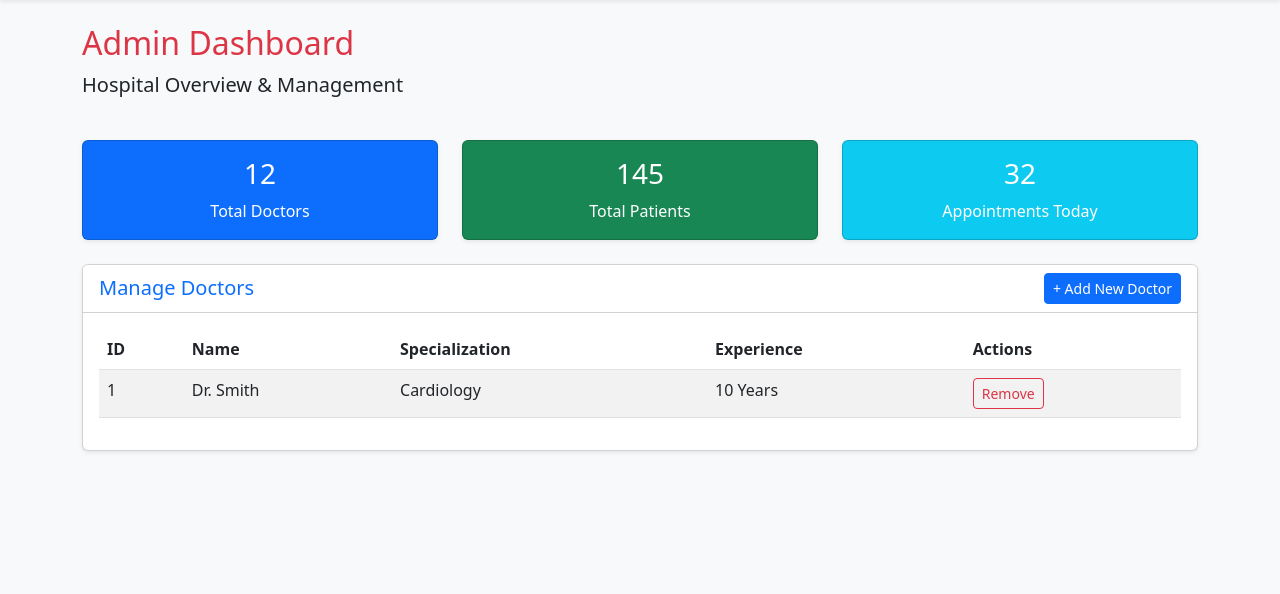
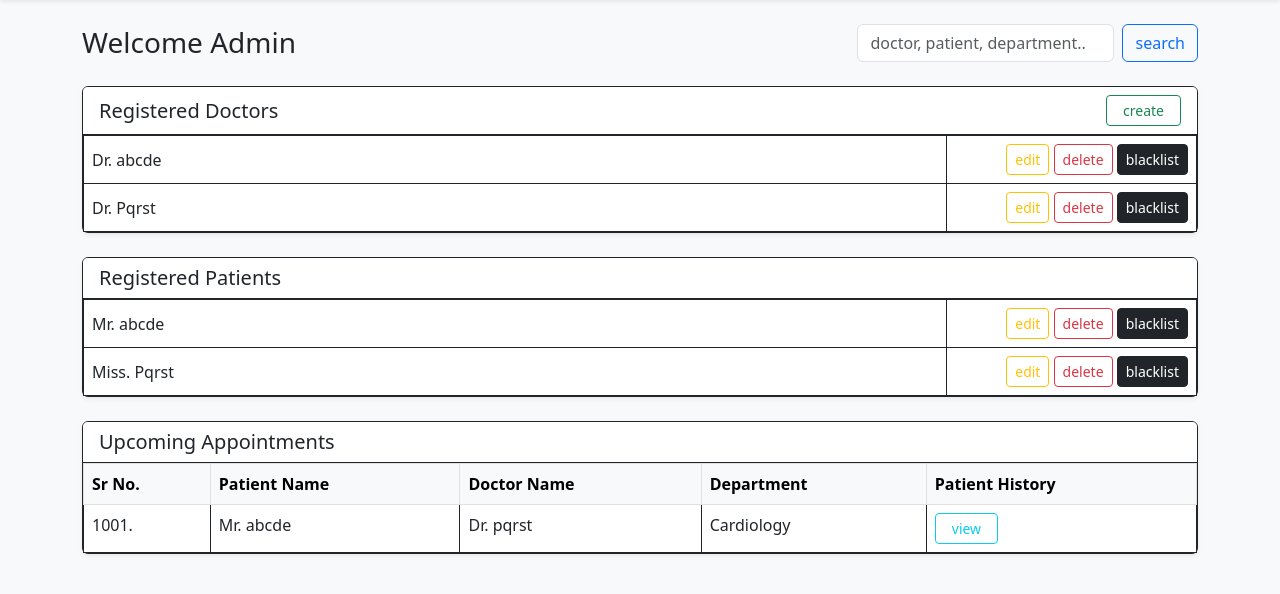
Before and after one commit to sumitrawat2417/hospital-management-system, a Flask app: page /admin/dashboard in a window 1280 px wide. Shown: the part 56-650 px from the top of the page. Run offline with Flask 3, Linux system fonts and the light colour scheme.

Commit message:
style: Align dashboards with official wireframe layouts

```diff
--- a/templates/admin_dashboard.html
+++ b/templates/admin_dashboard.html
@@ -1,67 +1,100 @@
 {% extends "base.html" %}
 
 {% block content %}
-<div class="row mb-4">
-    <div class="col-md-12">
-        <!-- Using text-danger (red) to make the admin dashboard look distinct -->
-        <h2 class="text-danger">Admin Dashboard</h2>
-        <p class="lead">Hospital Overview & Management</p>
-    </div>
+<!-- Top Header Bar -->
+<div class="d-flex justify-content-between align-items-center mb-4">
+    <h3 class="m-0">Welcome Admin</h3>
+    <form class="d-flex" method="GET" action="/search">
+        <input class="form-control me-2" type="search" placeholder="doctor, patient, department..." name="query">
+        <button class="btn btn-outline-primary" type="submit">search</button>
+    </form>
 </div>
 
-<!-- Stats Row: 3 boxes across the screen -->
-<div class="row mb-4">
-    <div class="col-md-4">
-        <div class="card bg-primary text-white shadow-sm text-center p-3">
-            <h3>12</h3>
-            <p class="mb-0">Total Doctors</p>
-        </div>
+<!-- Registered Doctors -->
+<div class="card mb-4 shadow-sm border-dark">
+    <div class="card-header bg-white d-flex justify-content-between align-items-center border-dark">
+        <h5 class="m-0">Registered Doctors</h5>
+        <a href="/admin/add_doctor" class="btn btn-sm btn-outline-success px-3">create</a>
     </div>
-    <div class="col-md-4">
-        <div class="card bg-success text-white shadow-sm text-center p-3">
-            <h3>145</h3>
-            <p class="mb-0">Total Patients</p>
-        </div>
-    </div>
-    <div class="col-md-4">
-        <div class="card bg-info text-white shadow-sm text-center p-3">
-            <h3>32</h3>
-            <p class="mb-0">Appointments Today</p>
-        </div>
-    </div>
-</div>
-
-<!-- Management Section -->
-<div class="card shadow-sm">
-    <div class="card-header bg-white d-flex justify-content-between align-items-center">
-        <h5 class="mb-0 text-primary">Manage Doctors</h5>
-        <!-- Button linking to the add doctor form -->
-        <a href="/admin/add_doctor" class="btn btn-sm btn-primary">+ Add New Doctor</a>
-    </div>
-    <div class="card-body">
-        <table class="table table-striped table-hover">
-            <thead>
+    <div class="card-body p-0">
+        <table class="table table-bordered mb-0 border-dark">
+            <tbody>
                 <tr>
-                    <th>ID</th>
-                    <th>Name</th>
-                    <th>Specialization</th>
-                    <th>Experience</th>
-                    <th>Actions</th>
+                    <td class="align-middle">Dr. abcde</td>
+                    <td class="text-end" style="width: 250px;">
+                        <button class="btn btn-sm btn-outline-warning">edit</button>
+                        <button class="btn btn-sm btn-outline-danger">delete</button>
+                        <button class="btn btn-sm btn-dark">blacklist</button>
+                    </td>
                 </tr>
-            </thead>
-            <tbody>
-                <!-- Hardcoded for now until we have database loop -->
                 <tr>
-                    <td>1</td>
-                    <td>Dr. Smith</td>
-                    <td>Cardiology</td>
-                    <td>10 Years</td>
-                    <td>
-                        <button class="btn btn-sm btn-outline-danger">Remove</button>
+                    <td class="align-middle">Dr. Pqrst</td>
+                    <td class="text-end">
+                        <button class="btn btn-sm btn-outline-warning">edit</button>
+                        <button class="btn btn-sm btn-outline-danger">delete</button>
+                        <button class="btn btn-sm btn-dark">blacklist</button>
                     </td>
                 </tr>
             </tbody>
         </table>
     </div>
 </div>
+
+<!-- Registered Patients -->
+<div class="card mb-4 shadow-sm border-dark">
+    <div class="card-header bg-white border-dark">
+        <h5 class="m-0">Registered Patients</h5>
+    </div>
+    <div class="card-body p-0">
+        <table class="table table-bordered mb-0 border-dark">
+            <tbody>
+                <tr>
+                    <td class="align-middle">Mr. abcde</td>
+                    <td class="text-end" style="width: 250px;">
+                        <button class="btn btn-sm btn-outline-warning">edit</button>
+                        <button class="btn btn-sm btn-outline-danger">delete</button>
+                        <button class="btn btn-sm btn-dark">blacklist</button>
+                    </td>
+                </tr>
+                <tr>
+                    <td class="align-middle">Miss. Pqrst</td>
+                    <td class="text-end">
+                        <button class="btn btn-sm btn-outline-warning">edit</button>
+                        <button class="btn btn-sm btn-outline-danger">delete</button>
+                        <button class="btn btn-sm btn-dark">blacklist</button>
+                    </td>
+                </tr>
+            </tbody>
+        </table>
+    </div>
+</div>
+
+<!-- Upcoming Appointments -->
+<div class="card shadow-sm mb-4 border-dark">
+    <div class="card-header bg-white border-dark">
+        <h5 class="m-0">Upcoming Appointments</h5>
+    </div>
+    <div class="card-body p-0">
+        <table class="table table-bordered mb-0 border-dark">
+            <thead class="table-light">
+                <tr>
+                    <th>Sr No.</th>
+                    <th>Patient Name</th>
+                    <th>Doctor Name</th>
+                    <th>Department</th>
+                    <th>Patient History</th>
+                </tr>
+            </thead>
+            <tbody>
+                <tr>
+                    <td>1001.</td>
+                    <td>Mr. abcde</td>
+                    <td>Dr. pqrst</td>
+                    <td>Cardiology</td>
+                    <td><button class="btn btn-sm btn-outline-info px-3">view</button></td>
+                </tr>
+            </tbody>
+        </table>
+    </div>
+</div>
 {% endblock %}
```
Also changed, not shown: templates/doctor_dashboard.html (+50 -25 lines), templates/patient_dashboard.html (+59 -46 lines).
